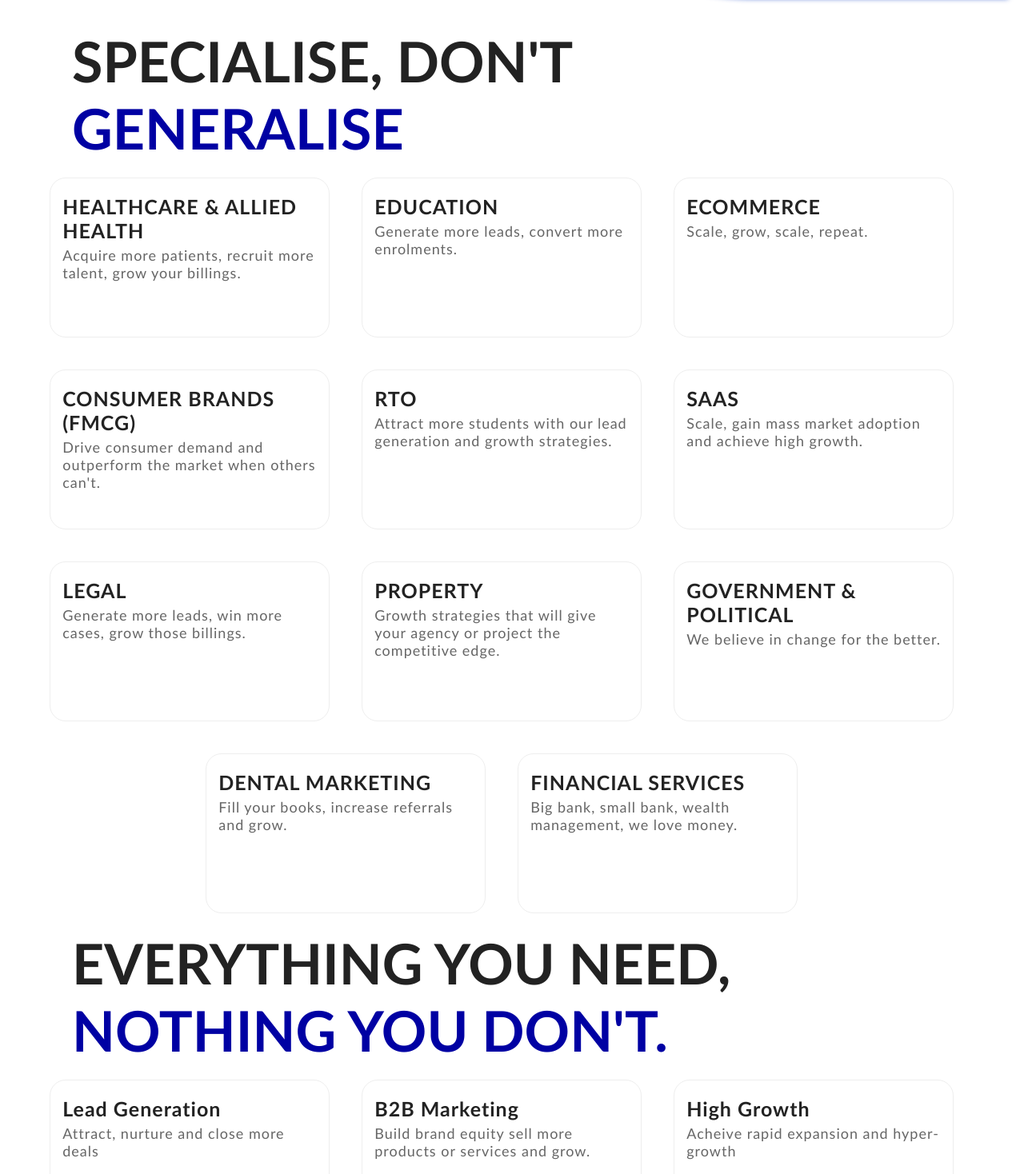
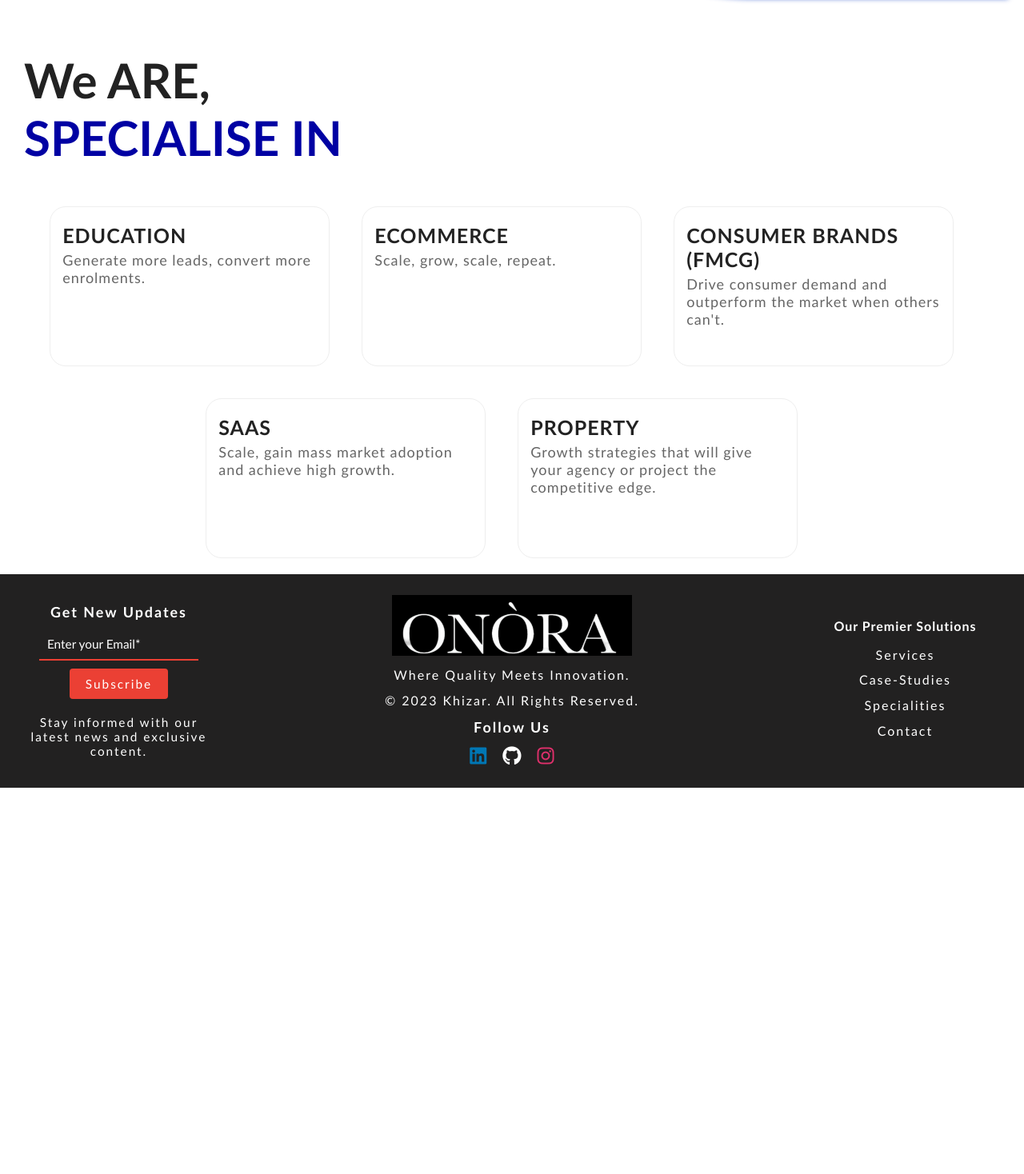
Before and after one commit to Khizar-Alii/O-N-O-R-A, a React (Vite) app: page / in a window 1280 px wide. Shown: the part 4302-5770 px from the top of the page at 80% size. After the commit the page ends 5287 px from the top, so only its background shows below. Built offline with nearby package versions, Linux system fonts and the light colour scheme.

Commit message:
Finalized the services

```diff
--- a/src/HomeComponents/HomeServices/HomeServices.jsx
+++ b/src/HomeComponents/HomeServices/HomeServices.jsx
@@ -12,7 +12,7 @@ const HomeServices = (props) => {
   };
   return (
     <div className={styles.HomeServices}>
-      <div className={styles.HomeServicesTop}>
+      {/* <div className={styles.HomeServicesTop}>
         <div className={styles.HomeServicesTop_content}>
           <h1>EXPERTISE YOU CAN TRUST.</h1>
           <br />
@@ -22,7 +22,7 @@ const HomeServices = (props) => {
             Browse
           </button>
         </div>
-      </div>
+      </div> */}
       <div className={styles.HomeServicesBottom} id="servicesSection">
         <Specialization  data={services} title={"SERVICES."}/>
       </div>
--- a/src/components/Home/Home.jsx
+++ b/src/components/Home/Home.jsx
@@ -5,8 +5,8 @@ import RoundImage from "../RoundImage/RoundImage";
 import RoundImageTwo from "../RoundImage/RoundImageTwo";
 import Specialization from "../Specialization/Specialization";
 import specializationData from "../Specialization/SpecializationData";
-import services from "../Specialization/ServicesData";
-import ResultCar from "../ResultCar/ResultCar";
+// import services from "../Specialization/ServicesData";
+// import ResultCar from "../ResultCar/ResultCar";
 
 const Home = () => {
   return (
@@ -40,9 +40,13 @@ const Home = () => {
         subtitle=" EXECUTE FASTER."
         desc="Big ideas are only as good as your ability to execute them. It's why at Onora we invest in people that deliver, not just talk. It's why we're boast an international diverse tightly dedicated teams working together to deliver world class marketing and Branding masterpieces."
       />
-      <Specialization  data = {specializationData} title = "SPECIALISE, DON'T" subtitle="GENERALISE" backgroundColor='#fafafa'/>
-      <Specialization  data = {services} title = "EVERYTHING YOU NEED," subtitle="NOTHING YOU DON'T." backgroundColor='#fafafa'/>
-      <ResultCar />
+      <Specialization  data = {specializationData} title = "We ARE," subtitle="SPECIALISE IN" backgroundColor='#fafafa'/>
+
+      {/* remove the service form home */}
+      {/* <Specialization  data = {services} title = "EVERYTHING YOU NEED," subtitle="NOTHING YOU DON'T." backgroundColor='#fafafa'/> */}
+
+      {/* removes the cars from home */}
+      {/* <ResultCar /> */}
     </div>
   );
 };
--- a/src/components/Specialization/ServicesData.jsx
+++ b/src/components/Specialization/ServicesData.jsx
@@ -7,27 +7,27 @@
 // import SupportAgentIcon from "@mui/icons-material/SupportAgent";
 // import PrecisionManufacturingIcon from "@mui/icons-material/PrecisionManufacturing";
 const services = [
-  {
-    // icon: <TravelExploreSharpIcon />,
-    title: "Lead Generation",
-    description: "Attract, nurture and close more deals",
-    id: 10,
-    redirect: "/services/leadGeneration",
-  },
-  {
-    // icon: <TravelExploreSharpIcon />,
-    title: "B2B Marketing",
-    description: "Build brand equity sell more products or services and grow.",
-    id: 11,
-    redirect: "/services/B2B-Marketing",
-  },
-  {
-    // icon: <TravelExploreSharpIcon />,
-    title: "High Growth",
-    description: "Acheive rapid expansion and hyper-growth",
-    id: 12,
-    redirect: "/services/Hight-Growth",
-  },
+  // {
+  //   // icon: <TravelExploreSharpIcon />,
+  //   title: "Lead Generation",
+  //   description: "Attract, nurture and close more deals",
+  //   id: 10,
+  //   redirect: "/services/leadGeneration",
+  // },
+  // {
+  //   // icon: <TravelExploreSharpIcon />,
+  //   title: "B2B Marketing",
+  //   description: "Build brand equity sell more products or services and grow.",
+  //   id: 11,
+  //   redirect: "/services/B2B-Marketing",
+  // },
+  // {
+  //   // icon: <TravelExploreSharpIcon />,
+  //   title: "High Growth",
+  //   description: "Acheive rapid expansion and hyper-growth",
+  //   id: 12,
+  //   redirect: "/services/Hight-Growth",
+  // },
   {
     // icon: <TravelExploreSharpIcon />,
     title: "GOOGLE ADS",
@@ -36,14 +36,14 @@ const services = [
     id: 1,
     redirect: "/services/google-ads",
   },
-  {
-    // icon: <LanguageIcon />,
-    title: "META ADVERTISING",
-    description:
-      "It's about long-term compound growth through multiple markets. That's our ethos.",
-    id: 2,
-    redirect: "/services/meta-advertising",
-  },
+  // {
+  //   // icon: <LanguageIcon />,
+  //   title: "META ADVERTISING",
+  //   description:
+  //     "It's about long-term compound growth through multiple markets. That's our ethos.",
+  //   id: 2,
+  //   redirect: "/services/meta-advertising",
+  // },
   {
     // icon: <SmartphoneIcon />,
     title: "SOCIAL MEDIA CONTENT",
@@ -51,14 +51,14 @@ const services = [
     id: 3,
     redirect: "https://social-media-branding.vercel.app/",
   },
-  {
-    // icon: <ConnectWithoutContactIcon />,
-    title: "PROGRAMMATIC ADVERTISING",
-    description:
-      "Unlock premium ad placement opportunities that standard platforms can't guarantee.",
-    id: 4,
-    redirect: "/services/programatic-advertising",
-  },
+  // {
+  //   // icon: <ConnectWithoutContactIcon />,
+  //   title: "PROGRAMMATIC ADVERTISING",
+  //   description:
+  //     "Unlock premium ad placement opportunities that standard platforms can't guarantee.",
+  //   id: 4,
+  //   redirect: "/services/programatic-advertising",
+  // },
   {
     // icon: <EmailSharpIcon />,
     title: "EMAIL AND SMS MARKETING",
@@ -81,14 +81,14 @@ const services = [
     id: 7,
     redirect: "/services/search-engine-optimization",
   },
-  {
-    // icon: <PrecisionManufacturingIcon />,
-    title: "CONVERSION RATE OPTIMISATION",
-    description:
-      "Maximise the effectiveness of your website or landing page with CRO.",
-    id: 8,
-    redirect: "/services/conversion-rate-optimisation",
-  },
+  // {
+  //   // icon: <PrecisionManufacturingIcon />,
+  //   title: "CONVERSION RATE OPTIMISATION",
+  //   description:
+  //     "Maximise the effectiveness of your website or landing page with CRO.",
+  //   id: 8,
+  //   redirect: "/services/conversion-rate-optimisation",
+  // },
   {
     // icon: <SupportAgentIcon />,
     title: "CONSULTANCY",
--- a/src/components/Specialization/Specialization.css
+++ b/src/components/Specialization/Specialization.css
@@ -2,13 +2,14 @@
   display: flex;
   flex-direction: column;
   h1 {
-    font-size: 70px;
+    font-size: 60px;
     color: #222222;
-    margin-left:90px;
+    margin: 30px;
     span {
       color: #0001a3;
     }
   }
+
 }
 .specializationContainer {
   display: flex;
--- a/src/components/Specialization/Specialization.jsx
+++ b/src/components/Specialization/Specialization.jsx
@@ -9,7 +9,7 @@ const Specialization = ({ data, title, subtitle, backgroundColor }) => {
         backgroundColor: {},
       }}
     >
-      <h1>
+      <h1 className="titleMain">
         {title} <br />
         <span>{subtitle}</span>
       </h1>
--- a/src/components/Specialization/SpecializationData.jsx
+++ b/src/components/Specialization/SpecializationData.jsx
@@ -7,14 +7,14 @@
 // import SupportAgentIcon from "@mui/icons-material/SupportAgent";
 // import PrecisionManufacturingIcon from "@mui/icons-material/PrecisionManufacturing";
 const specializationData = [
-  {
-    // icon: <TravelExploreSharpIcon />,
-    title: "HEALTHCARE & ALLIED HEALTH",
-    description:
-      "Acquire more patients, recruit more talent, grow your billings.",
-    id: 1,
-    redirect: "/specialisation/healthcare-and-allied-health-marketing",
-  },
+  // {
+  //   // icon: <TravelExploreSharpIcon />,
+  //   title: "HEALTHCARE & ALLIED HEALTH",
+  //   description:
+  //     "Acquire more patients, recruit more talent, grow your billings.",
+  //   id: 1,
+  //   redirect: "/specialisation/healthcare-and-allied-health-marketing",
+  // },
   {
     // icon: <LanguageIcon />,
     title: "EDUCATION",
@@ -37,14 +37,14 @@ const specializationData = [
     id: 4,
     redirect: "/specialisation/consumer-brands-fmcg",
   },
-  {
-    // icon: <EmailSharpIcon />,
-    title: "RTO",
-    description:
-      "Attract more students with our lead generation and growth strategies.",
-    id: 5,
-    redirect: "/specialisation/rto",
-  },
+  // {
+  //   // icon: <EmailSharpIcon />,
+  //   title: "RTO",
+  //   description:
+  //     "Attract more students with our lead generation and growth strategies.",
+  //   id: 5,
+  //   redirect: "/specialisation/rto",
+  // },
   {
     // icon: <WebIcon />,
     title: "SAAS",
@@ -52,13 +52,13 @@ const specializationData = [
     id: 6,
     redirect: "/specialisation/saas",
   },
-  {
-    // icon: <LanguageIcon />,
-    title: "LEGAL",
-    description: "Generate more leads, win more cases, grow those billings.",
-    id: 7,
-    redirect: "/specialisation/legal",
-  },
+  // {
+  //   // icon: <LanguageIcon />,
+  //   title: "LEGAL",
+  //   description: "Generate more leads, win more cases, grow those billings.",
+  //   id: 7,
+  //   redirect: "/specialisation/legal",
+  // },
   {
     // icon: <PrecisionManufacturingIcon />,
     title: "PROPERTY",
@@ -67,27 +67,27 @@ const specializationData = [
     id: 8,
     redirect: "/specialisation/property",
   },
-  {
-    // icon: <SupportAgentIcon />,
-    title: "GOVERNMENT & POLITICAL",
-    description: "We believe in change for the better.",
-    id: 9,
-    redirect: "/specialisation/government-political",
-  },
-  {
-    // icon: <SupportAgentIcon />,
-    title: "DENTAL MARKETING",
-    description: "Fill your books, increase referrals and grow.",
-    id: 10,
-    redirect: "/specialisation/dental-marketing",
-  },
-  {
-    // icon: <SupportAgentIcon />,
-    title: "FINANCIAL SERVICES",
-    description: "Big bank, small bank, wealth management, we love money.",
-    id: 11,
-    redirect: "/specialisation/financial-services",
-  },
+  // {
+  //   // icon: <SupportAgentIcon />,
+  //   title: "GOVERNMENT & POLITICAL",
+  //   description: "We believe in change for the better.",
+  //   id: 9,
+  //   redirect: "/specialisation/government-political",
+  // },
+  // {
+  //   // icon: <SupportAgentIcon />,
+  //   title: "DENTAL MARKETING",
+  //   description: "Fill your books, increase referrals and grow.",
+  //   id: 10,
+  //   redirect: "/specialisation/dental-marketing",
+  // },
+  // {
+  //   // icon: <SupportAgentIcon />,
+  //   title: "FINANCIAL SERVICES",
+  //   description: "Big bank, small bank, wealth management, we love money.",
+  //   id: 11,
+  //   redirect: "/specialisation/financial-services",
+  // },
 ];
 
 export default specializationData;
```
